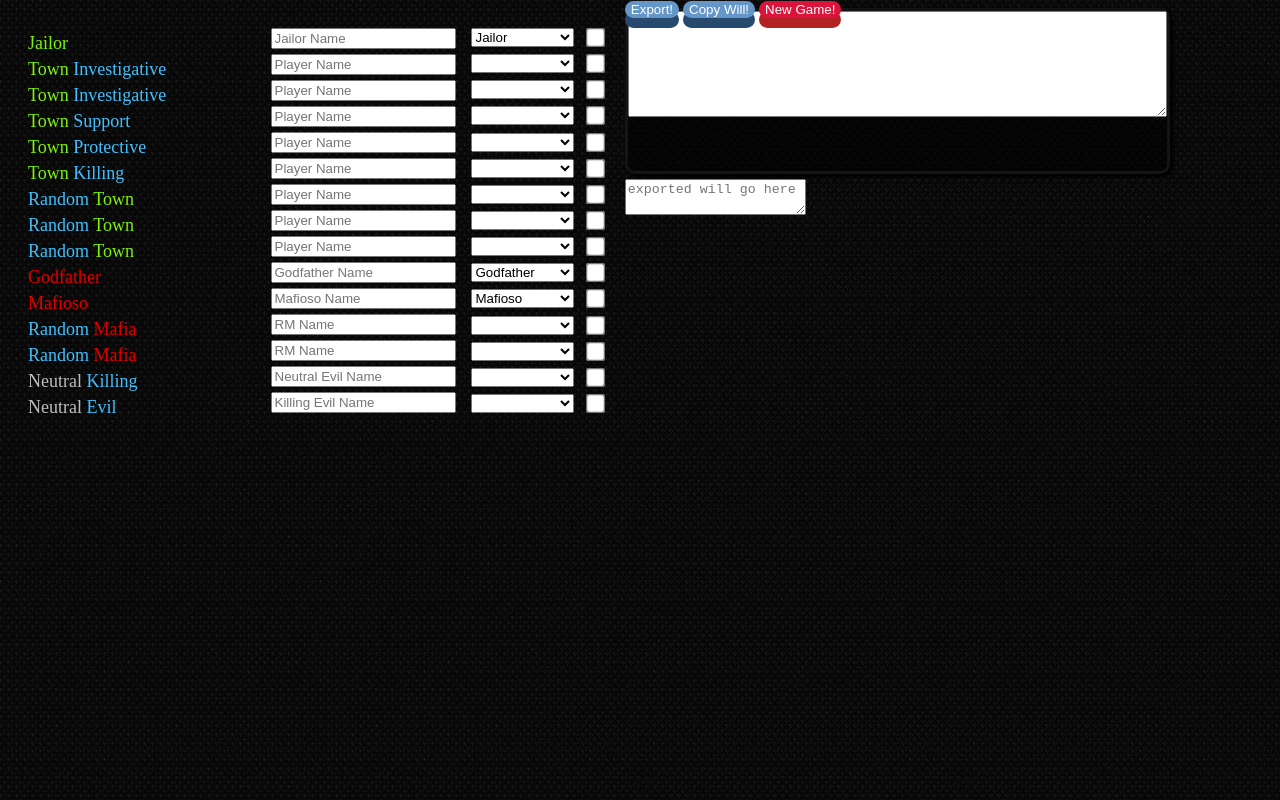
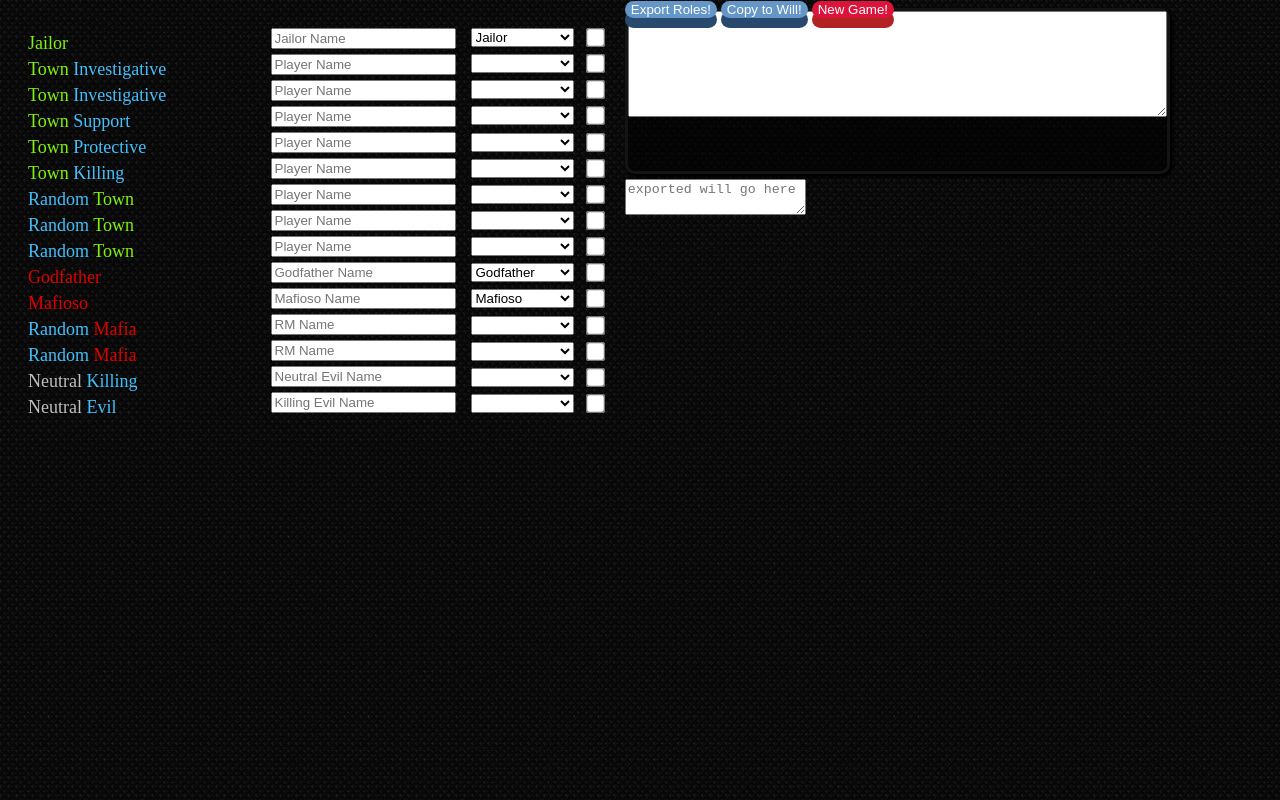
Before and after one commit to tinoesroho/TownOfSalem, a plain HTML site: page index.html in a window 1280 px wide. Drawn offline with nearby package versions, Linux system fonts and the light colour scheme.

Commit message:
Update index.html

```diff
--- a/index.html
+++ b/index.html
@@ -388,7 +388,7 @@
         </div>
     </div>
 	    <div class="column2" style="padding-left: 20px; float: left;">
-	    <div id="controls" style="position:fixed; top: 0px; z-index:9999; height: 40px; padding-bottom: 40px;"><button id="export">Export!</button> <button id="copy">Copy Will!</button> <button id="reset">New Game!</button></div>
+	    <div id="controls" style="position:fixed; top: 0px; z-index:9999; height: 40px; padding-bottom: 40px;"><button id="export">Export Roles!</button> <button id="copy">Copy to Will!</button> <button id="reset">New Game!</button></div>
         <div class="notes">
             <textarea id="notes" placeholder="Notes"></textarea>
         </div>
```
